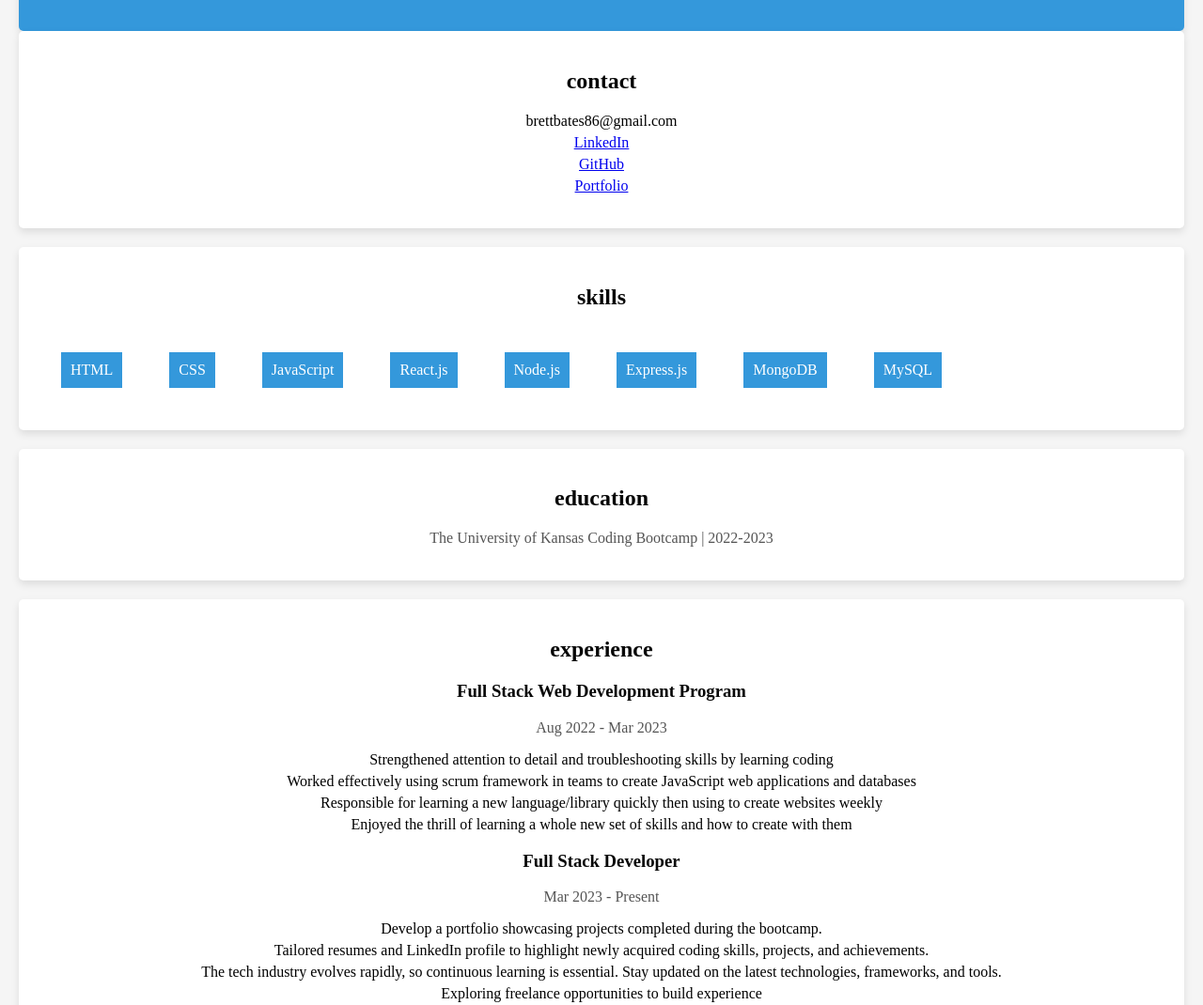
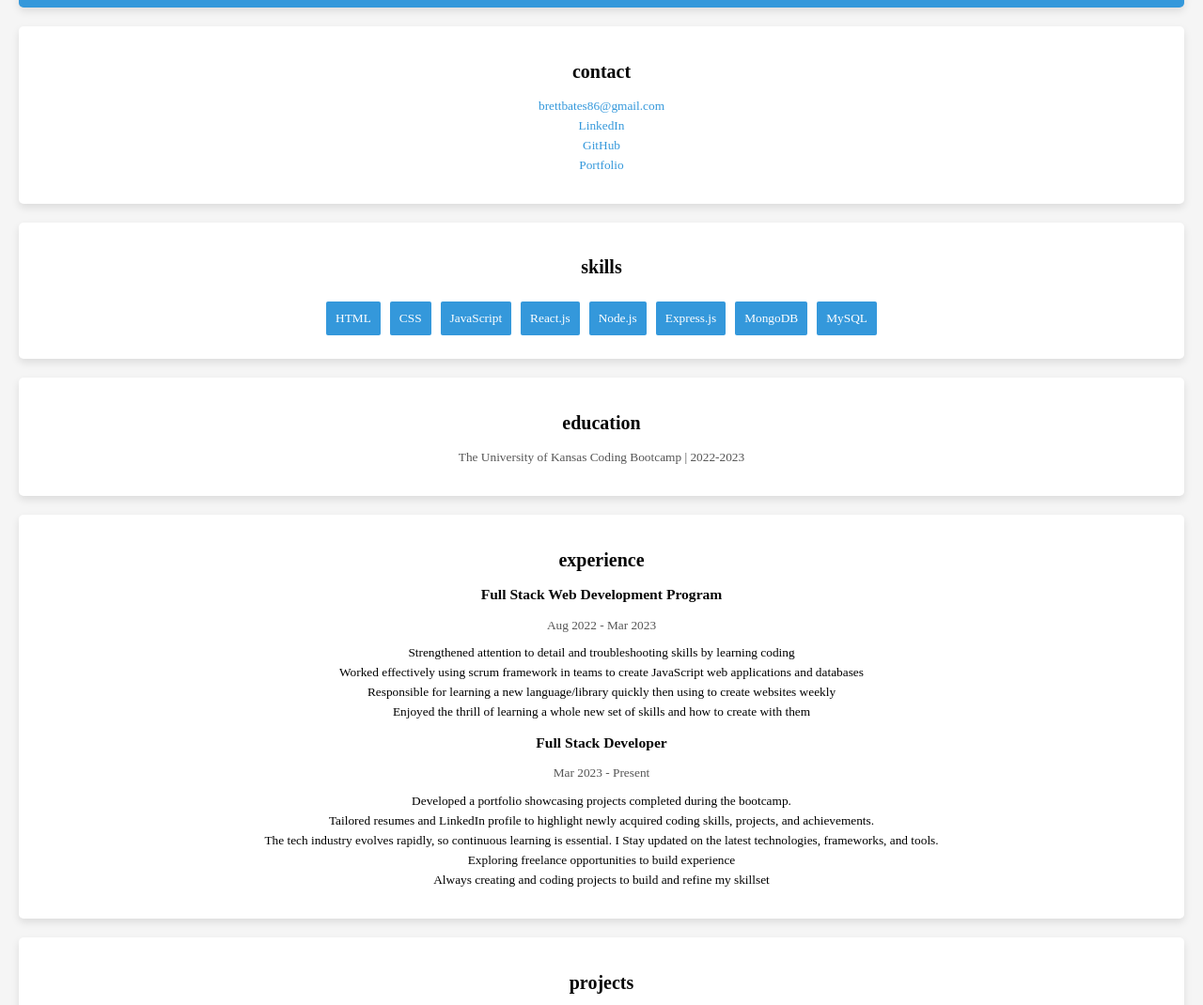
Before and after one commit to brbates86/BRB-Digital-Resume, a plain HTML site: page index.html in a window 1280 px wide. Shown: the part 347-1417 px from the top of the page at 94% size. Drawn offline with Linux system fonts and the light colour scheme; a script that the page names is missing.

Commit message:
make email clickable

```diff
--- a/index.html
+++ b/index.html
@@ -17,10 +17,10 @@
     <section id="contact">
         <h2>contact</h2>
         <ul>
-            <li>brettbates86@gmail.com</li>
+            <li><a href="mailto:your.email@example.com">brettbates86@gmail.com</a></li>
             <li><a href="https://www.linkedin.com/in/brett-russell-bates-3b3a0524a/" target="_blank">LinkedIn</a></li>
             <li><a href="https://github.com/brbates86" target="_blank">GitHub</a></li>
-            <li><a href="https://www.yourwebsite.com" target="_blank">Portfolio</a></li>
+            <li><a href="https://brbates86.github.io/BRB-Dev-Portfolio/" target="_blank">Portfolio</a></li>
         </ul>
     </section>
 
@@ -59,10 +59,11 @@
         <h3>Full Stack Developer</h3>
         <p>Mar 2023 - Present</p>
         <ul>
-            <li>Develop a portfolio showcasing projects completed during the bootcamp. </li>
+            <li>Developed a portfolio showcasing projects completed during the bootcamp. </li>
             <li>Tailored resumes and LinkedIn profile to highlight newly acquired coding skills, projects, and achievements.</li>
-            <li>The tech industry evolves rapidly, so continuous learning is essential. Stay updated on the latest technologies, frameworks, and tools.</li>
+            <li>The tech industry evolves rapidly, so continuous learning is essential. I Stay updated on the latest technologies, frameworks, and tools.</li>
             <li>Exploring freelance opportunities to build experience</li>
+            <li>Always creating and coding projects to build and refine my skillset</li>
         </ul>
     </section>
 
@@ -72,37 +73,36 @@
             <div class="project-tile" onclick="toggleDetails(this)">
                 <img src="./img/Fount tile.jpg" alt="Project 1 Image">
                 <h3></h3>
-                <p>Developed a modern and responsive web portfolio showcasing skills and projects.</p>
+                <p></p>
                 <div class="details">Additional details for Project 1.</div>
             </div>
 
             <div class="project-tile" onclick="toggleDetails(this)">
                 <img src="./img/weatherwise tile.jpg" alt="Project 1 Image">
                 <h3></h3>
-                <p>Created a task manager application using React.js with features like task creation and completion tracking.</p>
+                <p></p>
                 <div class="details">Additional details for Project 2.</div>
             </div>
 
             <div class="project-tile" onclick="toggleDetails(this)">
                 <img src="./img/techhubtile.jpg" alt="Project 1 Image">
                 <h3></h3>
-                <p>Developed a modern and responsive web portfolio showcasing skills and projects.</p>
-                <div class="details">Additional details for Project 1.</div>
+                <p></p>
+                <div class="details"></div>
             </div>
 
             <div class="project-tile" onclick="toggleDetails(this)">
                 <img src="./img/securekeyfinal.png" alt="Project 1 Image">
                 <h3></h3>
-                <p>Developed a modern and responsive web portfolio showcasing skills and projects.</p>
+                <p></p>
                 <div class="details">Additional details for Project 1.</div>
             </div>
-            <!-- Add more project tiles as needed -->
         </div>
 
     </section>
 
     <footer>
-        <p>&copy; 2024 Your Name. All rights reserved.</p>
+        <p>&copy; 2024 Brett Russell Bates | All rights reserved.</p>
     </footer>
 
     <script src="script_resume.js"></script>
--- a/style.css
+++ b/style.css
@@ -3,6 +3,7 @@ body {
     margin: 20px;
     background-color: #f5f5f5;
     text-align: center;
+    font-size: smaller;
 }
 
 header {
@@ -12,6 +13,15 @@ header {
     padding: 20px;
     border-radius: 5px;
     box-shadow: 0 4px 8px rgba(0, 0, 0, 0.1);
+}
+
+#contact {
+    margin-top: 20px; /* Adjust the margin-top value as needed */
+}
+
+#contact a {
+    text-decoration: none; /* Remove underlines */
+    color: #3498db; /* Set the link color */
 }
 
 .header-content {
@@ -48,14 +58,17 @@ li {
 .skill-container {
     display: flex;
     flex-wrap: wrap;
+    justify-content: center; /* Horizontally center the skills */
+    align-items: center; /* Vertically center the skills */
+    margin-top: 20px; /* Add some top margin */
 }
 
 .skill {
     background-color: #3498db;
     color: #fff;
     padding: 10px;
-    margin: 25px;
-
+    margin: 5px;
+    border-radius: 2px;
 }
 
 section {
@@ -106,7 +119,7 @@ footer {
     position: relative;
     width: calc(33.33% - 20px); /* Adjust as needed */
     margin: 10px;
-    padding: 15px;
+    padding: 10px;
     background-color: #fff;
     box-shadow: 0 4px 8px rgba(0, 0, 0, 0.1);
     border-radius: 5px;
```
